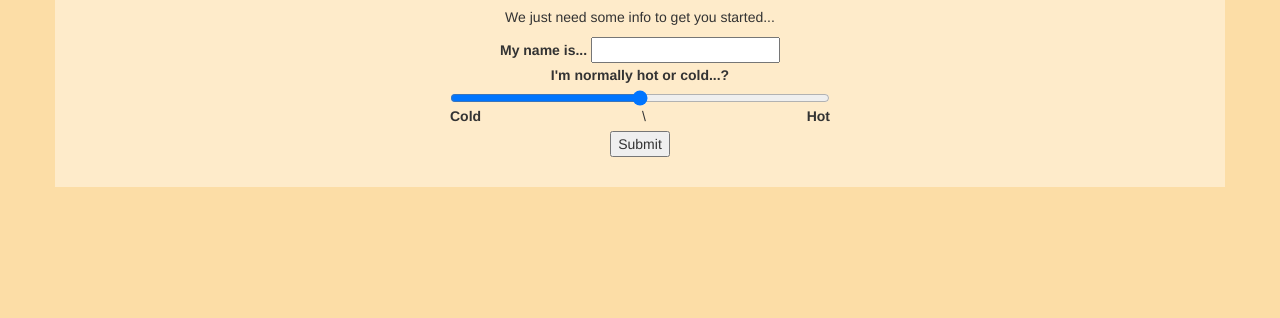
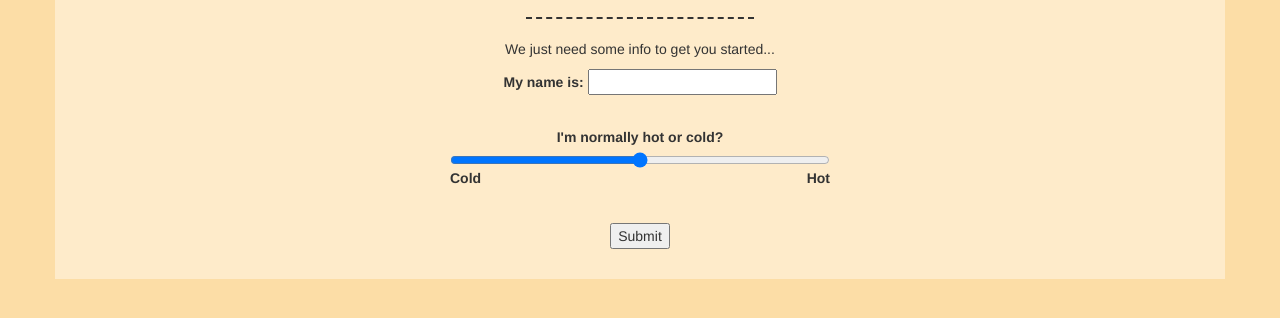
Before and after one commit to theRealPadster/WhatToWeather, a website: page pages/setup.html in a window 1280 px wide. Shown: the part 146-464 px from the top of the page. Drawn offline with nearby package versions, Linux system fonts and the light colour scheme; files that its build step writes are made by us from their sources; files whose address does not match are found by name.

Commit message:
Styling setup page

```diff
--- a/pages/setup.html
+++ b/pages/setup.html
@@ -17,27 +17,28 @@
         <h1>What to Weather</h1>
         <h2>Welcome, friend :)</h2>
 
-        <section id="preferenceSection" class="col-xs-12">
+        <hr>
+
         <p>We just need some info to get you started...</p>
         <form onsubmit="submitPreferences();" action="/">
-                <div class="col-xs-12">
-                    <label for="nameInput">My name is...</label>
+            <section class="col-xs-12">
+                <label for="nameInput">My name is: </label>
                 <input type="text" id="nameInput" name="nameInput"/>
-                </div>
-                <div class="col-xs-12">
-                    <label for="preferenceSliderInput">I'm normally hot or cold...?</label>
+            </section>
+            <section class="col-xs-12">
+                <label for="preferenceSliderInput">I'm normally hot or cold?</label>
                 <br>
                 <div class="prefSlider">
                     <input type="range" max="5" min="-5" value="0" name="preferenceSliderInput" id="preferenceSliderInput" />
                     <label class="float-left">Cold</label>
                     <label class="float-right">Hot</label>
-                    </div>\
                 </div>
-                <div class="col-xs-12">
+            </section>
+            <section class="col-xs-12">
                 <input type="submit" />
-                </div>
+            </section>
         </form>
-        </section>
+
     </div>
 
 </body>
--- a/styles.css
+++ b/styles.css
@@ -52,6 +52,10 @@ section {
     /* TODO - add grunt/watch/less stuff here... */
 }
 
+#weatherIcon {
+    height: 125px;
+}
+
 /* .forecastChunk.frigid { background: linear-gradient(transparent, white); }
 .forecastChunk.freezing { background: linear-gradient(transparent, #cbe8ff); }
 .forecastChunk.colder { background: linear-gradient(transparent, #a5d8ff); }
@@ -70,6 +74,13 @@ section {
 .float-right { float: right; }
 .float-left { float: left; }
 
+hr {
+    border: none;
+    border-top: 2px dashed currentColor !important;
+    height: 1px;
+    width: 20%;
+}
+
 footer {
     margin-bottom: 15px;
 }
```
Lines whose indentation alone changed are shown as unchanged.
